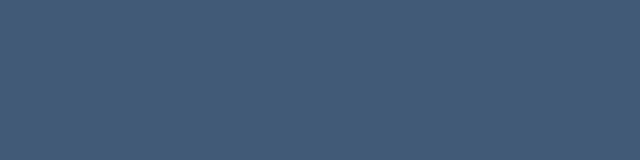
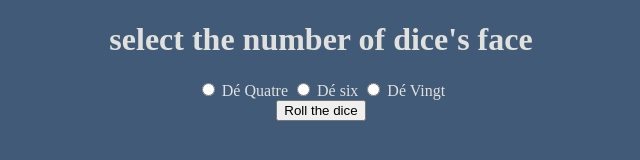
Before and after one commit to Mfail4562/showcase-site, a plain HTML site: page rollingDice/dice.html in a window 1280 px wide. Shown: the whole page, without its empty margins (319-959 px from the left). Drawn offline with Linux system fonts and the light colour scheme.

Commit message:
ajout choix des dé et validation

```diff
--- a/rollingDice/dice.html
+++ b/rollingDice/dice.html
@@ -10,6 +10,25 @@
     <script type="texte/javascript" src="dice.js"> </script>
 </head>
 <body>
+    <h1>select the  number of dice's face</h1>
 
+    <div id="selectDice"> <!--selection du dé-->
+        <input type="radio" id="fourFaces" name="diceFaces" value="four">
+        <label for="fourFaces">Dé Quatre</label>
+
+        <input type="radio" id="sixFaces" name="diceFaces" value="six">
+        <label for="sixFaces">Dé six</label>
+
+        <input type="radio" id="twentyFaces" name="diceFaces" value="twenty">
+        <label for="fourFaces">Dé Vingt</label>
+    </div>
+
+    <div id="rollDiceButton"> <!--validation du jet-->
+        <button type="submit" id="roll">Roll the dice</button>
+    </div>
+
+    <div id="dicesResult"> <!--resultat du lancer-->
+        <!--TODO-->
+    </div>
 </body>
 </html>
```
